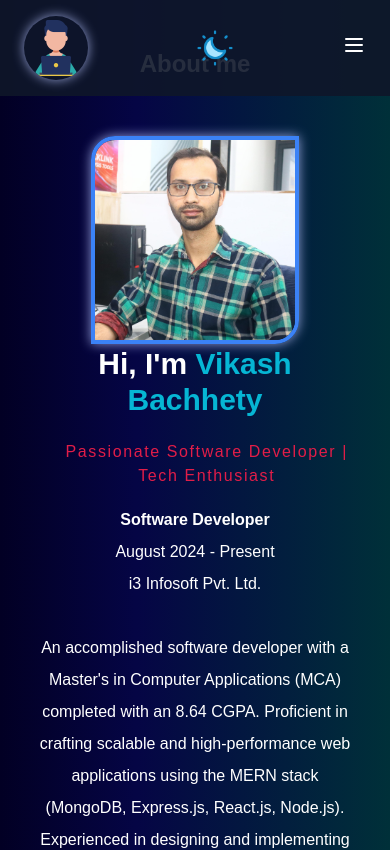
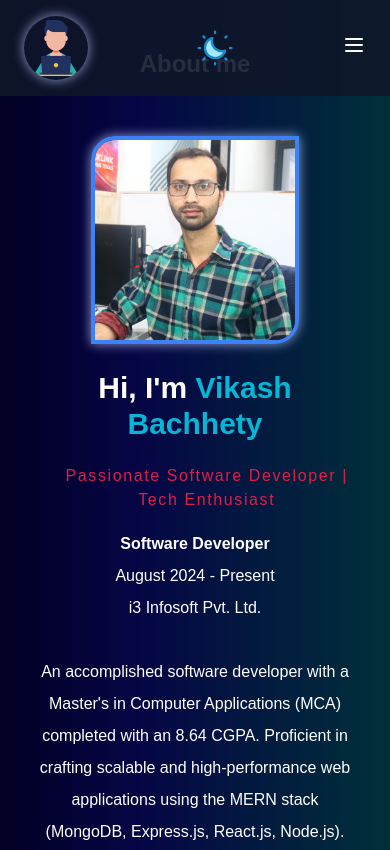
Before and after one commit to Vikash-Bachhety/Portfolio-nextjs, a Next.js app: page /about in a window 390 px wide. Shown: the top 850 px of the page. Built offline with nearby package versions, Linux system fonts and the light colour scheme.

Commit message:
Update page.jsx

```diff
--- a/src/app/(pages)/about/page.jsx
+++ b/src/app/(pages)/about/page.jsx
@@ -21,7 +21,7 @@ function About() {
           />
         </div>
         <div className="flex flex-col items-center md:w-full lg:w-1/2 text-center lg:text-left p-4 md:p-5 leading-loose">
-          <h2 className="drops text-3xl md:text-5xl lg:text-5xl font-bold mb-2 md:mb-4">
+          <h2 className="drops text-3xl md:text-5xl lg:text-5xl font-bold mb-2 mt-6 md:mt-0 md:mb-4">
             Hi, I'm <span className="text-cyan-500">Vikash Bachhety</span>
           </h2>
           <p className="textMove text-base md:text-2xl lg:text-xl tracking-widest text-rose-600 mb-4 md:mb-10">
```
